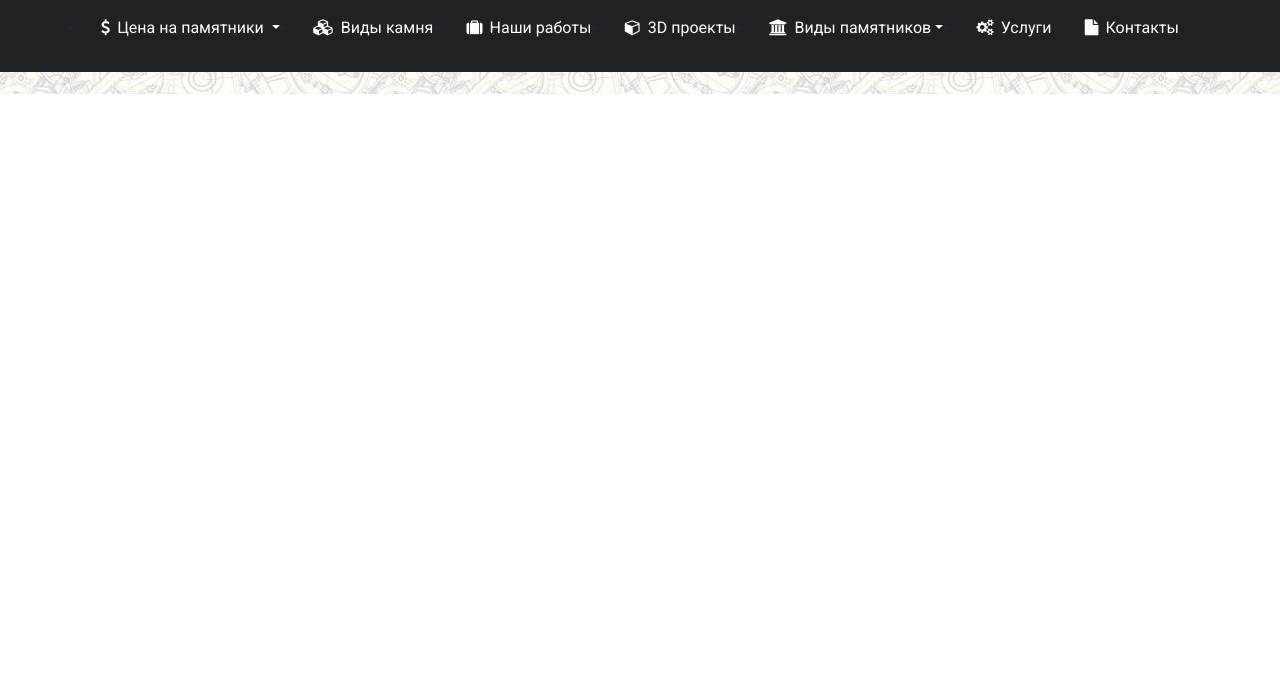
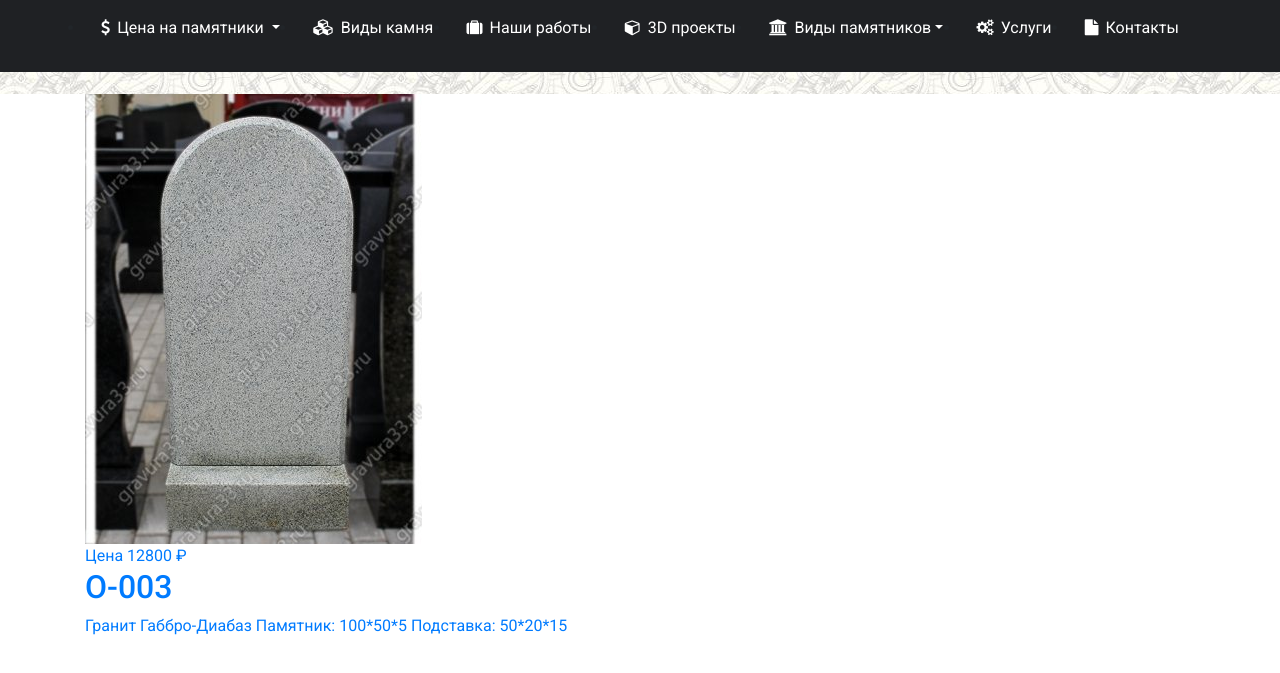
Before and after one commit to coatceatl/gravura, a website built with webpack: page index.html in a window 1280 px wide. Shown: the part 125-798 px from the top of the page. Built offline with nearby package versions, Linux system fonts and the light colour scheme.

Commit message:
added first card to slider

```diff
--- a/index.html
+++ b/index.html
@@ -99,6 +99,28 @@
       </nav>
     </header>
 
+    <main>
+    <section class='products'>
+      <div class='container'>
+        <div class='row'>
+          <div class='col-12'>
+            <div id='lightSlider'>
+              <div class='block-products'>
+                <a href='#' target='_blank'><img src='src/img/1523254606_020.jpg'>
+                  <div class='cost'>Цена 12800 ₽</div>
+                  <div class='products-body'>
+                    <h2 class='products-title'>О-003</h2>
+                    <div class='products-content'>Гранит Габбро-Диабаз Памятник: 100*50*5 Подставка: 50*20*15 </div>
+                  </div>
+                </a>
+              </div>
+            </div>
+          </div>
+        </div>
+      </div>
+    </section>
+    </main>
+
 
     <script src='dist/main.js'></script >
   </body>
--- a/package.json
+++ b/package.json
@@ -25,6 +25,7 @@
   "dependencies": {
     "bootstrap": "^4.1.1",
     "jquery": "^3.3.1",
+    "lightslider": "^1.1.6",
     "popper.js": "^1.14.3"
   }
 }
```
Also changed, not shown: src/img/1523254606_020.jpg (added), 1 other file.
